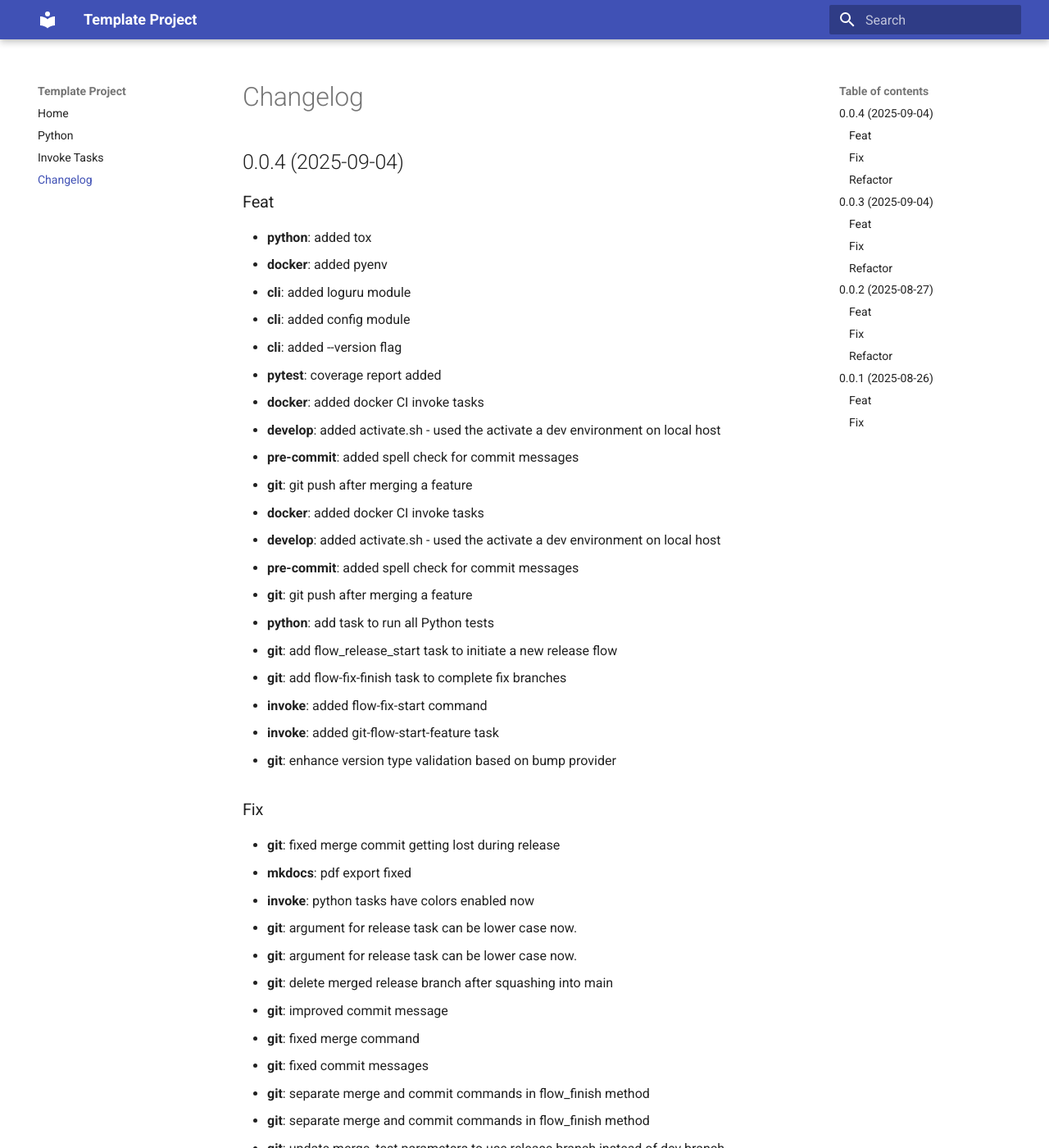
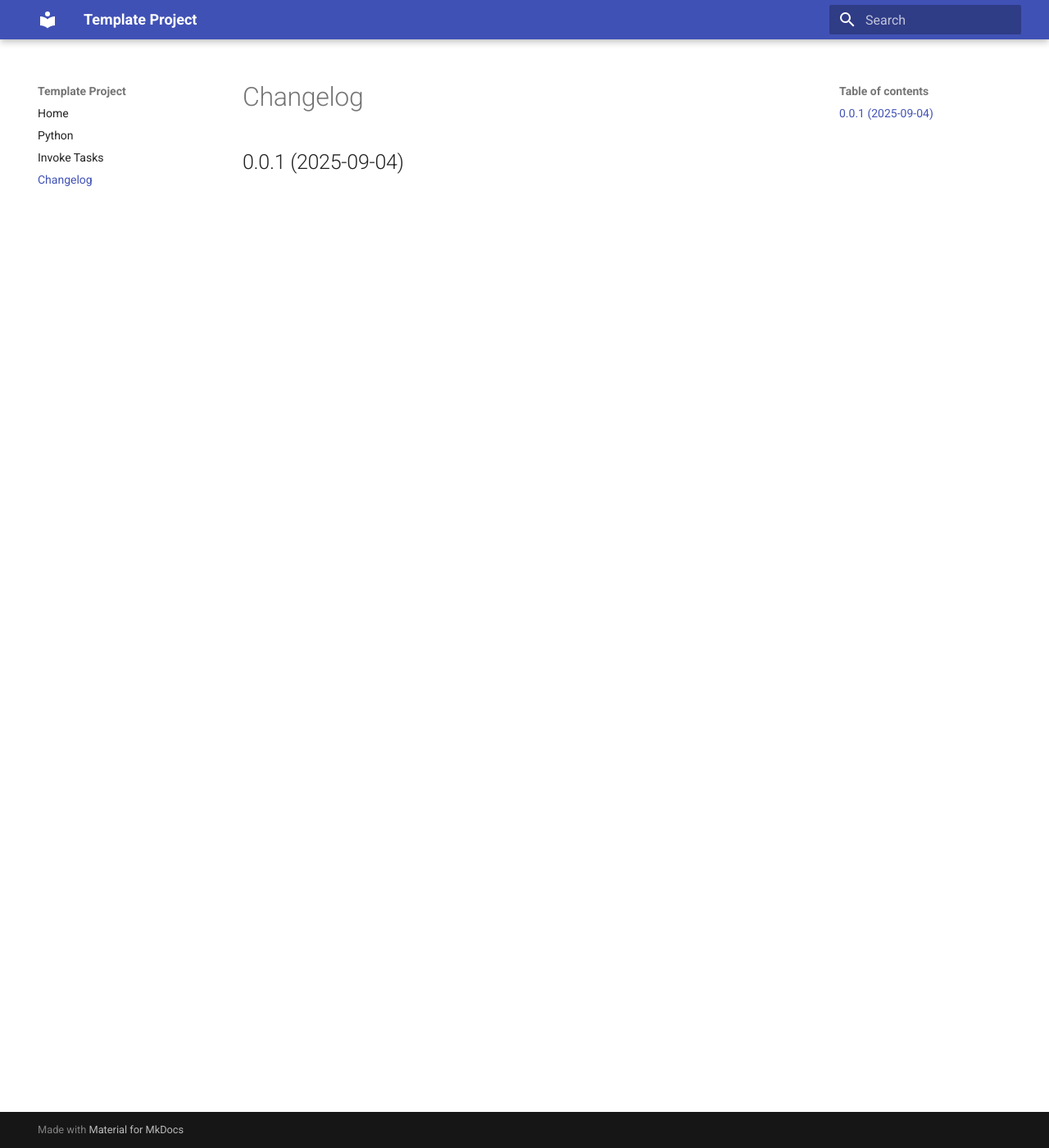
Before and after one commit to tigitlabs/pyt-cli-cookie, an MkDocs documentation site: the page built from docs/changelog.md, in a window 1280 px wide and 1400 px high. Shown: the whole window at 82% size. Built offline with MkDocs 1.6.1 and Material for MkDocs 9.7.7, drawn with Linux system fonts in a browser that asks for light colours; some of the changed text lies outside the part shown.

Commit message:
style(poetry): set version to 0.0.1 for inital realease

```diff
--- a/docs/changelog.md
+++ b/docs/changelog.md
@@ -1,150 +1 @@
-## 0.0.4 (2025-09-04)
-
-### Feat
-
-- **python**: added tox
-- **docker**: added pyenv
-- **cli**: added loguru module
-- **cli**: added config module
-- **cli**: added --version flag
-- **pytest**: coverage report added
-- **docker**: added docker CI invoke tasks
-- **develop**: added activate.sh - used the activate a dev environment on local host
-- **pre-commit**: added spell check for commit messages
-- **git**: git push after merging a feature
-- **docker**: added docker CI invoke tasks
-- **develop**: added activate.sh - used the activate a dev environment on local host
-- **pre-commit**: added spell check for commit messages
-- **git**: git push after merging a feature
-- **python**: add task to run all Python tests
-- **git**: add flow_release_start task to initiate a new release flow
-- **git**: add flow-fix-finish task to complete fix branches
-- **invoke**: added flow-fix-start command
-- **invoke**: added git-flow-start-feature task
-- **git**: enhance version type validation based on bump provider
-
-### Fix
-
-- **git**: fixed merge commit getting lost during release
-- **mkdocs**: pdf export fixed
-- **invoke**: python tasks have colors enabled now
-- **git**: argument for release task can be lower case now.
-- **git**: argument for release task can be lower case now.
-- **git**: delete merged release branch after squashing into main
-- **git**: improved commit message
-- **git**: fixed merge command
-- **git**: fixed commit messages
-- **git**: separate merge and commit commands in flow_finish method
-- **git**: separate merge and commit commands in flow_finish method
-- **git**: update merge_test parameters to use release branch instead of dev branch
-- **git**: update bump version command to include files-only option and automate changelog commit
-- **git**: rename parameter in flow_fix_start to clarify branch naming
-- **git**: update branch deletion logic in flow_finish method
-- **git**: fix wrong git option -X
-- **git**: flow-release-start task wip
-- **git**: flow-release-start task wip
-- **devcontainer**: ensure SSH key is added to ssh-agent
-
-### Refactor
-
-- **invoke**: moved release task code to collector class
-- **docker**: update import statement
-- **invoke**: added collector class for git operations
-
-## 0.0.3 (2025-09-04)
-
-### Feat
-
-- **python**: added tox
-- **docker**: added pyenv
-- **cli**: added loguru module
-- **cli**: added config module
-- **cli**: added --version flag
-- **pytest**: coverage report added
-- **docker**: added docker CI invoke tasks
-- **develop**: added activate.sh - used the activate a dev environment on local host
-- **pre-commit**: added spell check for commit messages
-- **git**: git push after merging a feature
-- **docker**: added docker CI invoke tasks
-- **develop**: added activate.sh - used the activate a dev environment on local host
-- **pre-commit**: added spell check for commit messages
-- **git**: git push after merging a feature
-- **python**: add task to run all Python tests
-- **git**: add flow_release_start task to initiate a new release flow
-- **git**: add flow-fix-finish task to complete fix branches
-- **invoke**: added flow-fix-start command
-- **invoke**: added git-flow-start-feature task
-- **git**: enhance version type validation based on bump provider
-
-### Fix
-
-- **mkdocs**: pdf export fixed
-- **invoke**: python tasks have colors enabled now
-- **git**: argument for release task can be lower case now.
-- **git**: argument for release task can be lower case now.
-- **git**: delete merged release branch after squashing into main
-- **git**: improved commit message
-- **git**: fixed merge command
-- **git**: fixed commit messages
-- **git**: separate merge and commit commands in flow_finish method
-- **git**: separate merge and commit commands in flow_finish method
-- **git**: update merge_test parameters to use release branch instead of dev branch
-- **git**: update bump version command to include files-only option and automate changelog commit
-- **git**: rename parameter in flow_fix_start to clarify branch naming
-- **git**: update branch deletion logic in flow_finish method
-- **git**: fix wrong git option -X
-- **git**: flow-release-start task wip
-- **git**: flow-release-start task wip
-- **devcontainer**: ensure SSH key is added to ssh-agent
-
-### Refactor
-
-- **invoke**: moved release task code to collector class
-- **docker**: update import statement
-- **invoke**: added collector class for git operations
-
-## 0.0.2 (2025-08-27)
-
-### Feat
-
-- **python**: add task to run all Python tests
-- **git**: add flow_release_start task to initiate a new release flow
-- **git**: add flow-fix-finish task to complete fix branches
-- **invoke**: added flow-fix-start command
-- **invoke**: added git-flow-start-feature task
-- **git**: enhance version type validation based on bump provider
-
-### Fix
-
-- **git**: delete merged release branch after squashing into main
-- **git**: improved commit message
-- **git**: fixed merge command
-- **git**: fixed commit messages
-- **git**: separate merge and commit commands in flow_finish method
-- **git**: separate merge and commit commands in flow_finish method
-- **git**: update merge_test parameters to use release branch instead of dev branch
-- **git**: update bump version command to include files-only option and automate changelog commit
-- **git**: rename parameter in flow_fix_start to clarify branch naming
-- **git**: update branch deletion logic in flow_finish method
-- **git**: fix wrong git option -X
-- **git**: flow-release-start task wip
-- **git**: flow-release-start task wip
-- **devcontainer**: ensure SSH key is added to ssh-agent
-
-### Refactor
-
-- **invoke**: moved release task code to collector class
-- **docker**: update import statement
-- **invoke**: added collector class for git operations
-
-## 0.0.1 (2025-08-26)
-
-### Feat
-
-- **docker**: dynamic container name added to docker.py
-
-### Fix
-
-- **docker**: add git-flow installation to Dockerfile
-- **commitizen**: fix version provider
-- **commitizen**: fix output path
+## 0.0.1 (2025-09-04)
--- a/pyproject.toml
+++ b/pyproject.toml
@@ -1,6 +1,6 @@
 [project]
 name = "pyt-template"
-version = "0.0.4"
+version = "0.0.1"
 description = ""
 authors = [{ name = "Timur Yigit", email = "timur@tigitlabs.com" }]
 readme = "README.md"
```
